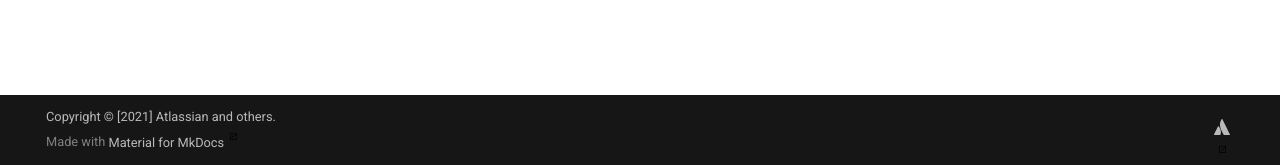
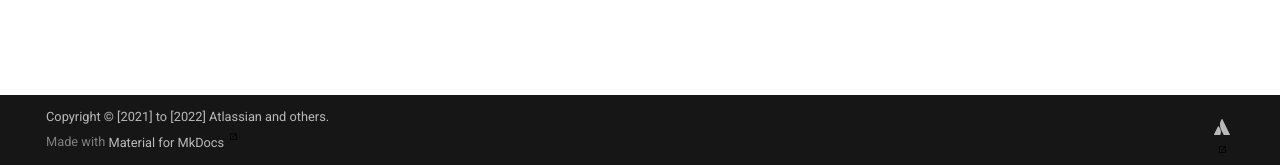
Before and after one commit to atlassian-labs/data-center-terraform, an MkDocs documentation site: the page built from docs/docs/troubleshooting/SUPPORT_BOUNDARIES.md, in a window 1280 px wide. Shown: the part 735-900 px from the top of the page. Built offline with MkDocs 1.6.1 and Material for MkDocs 9.7.7, drawn with Linux system fonts in a browser that asks for light colours; comment, search, counter and statistics services are not loaded.

Commit message:
TFKUBE-257: Updated copyright year

```diff
--- a/docs/mkdocs.yml
+++ b/docs/mkdocs.yml
@@ -53,4 +53,4 @@ extra:
   social:
     - icon: fontawesome/brands/atlassian
       link: https://community.atlassian.com/t5/Atlassian-Data-Center-on/gh-p/DC_Kubernetes
-copyright: Copyright &copy; [2021] Atlassian and others.
+copyright: Copyright &copy; [2021] to [2022] Atlassian and others.
```
Also changed, not shown: README.md, 1 other file.
